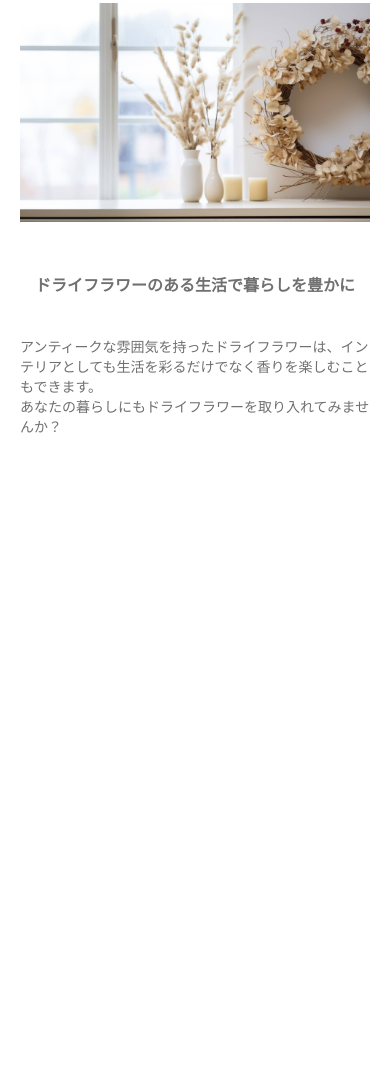
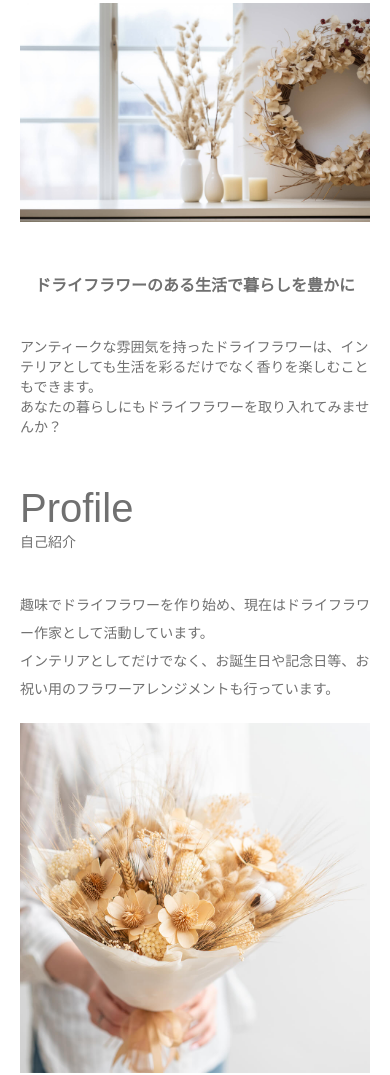
Before and after one commit to kosukeflute0614-dev/sample-website.practice, a plain HTML site: page docs/sample-01/index.html in a window 390 px wide. Shown: the part 63-1138 px from the top of the page. Before the commit the page ends 844 px from the top, so only its background shows below. Drawn offline with Linux system fonts and the light colour scheme; some packages are replaced by stand-ins of ours.

Commit message:
プロフィールセクションを追加

```diff
--- a/docs/sample-01/css/style.css
+++ b/docs/sample-01/css/style.css
@@ -81,6 +81,38 @@ a:hover{
     font-size: 14px;
 }
 
+/*プロフィール・ワークス共通部分*/
+.section-title{
+    font-weight: normal;
+    margin-bottom: 40px;
+}
+.section-title .en{
+    display: block;
+    font-size: 40px;
+}
+.section-title .ja{
+    display: block;
+    font-size: 14px;
+}
+
+/*プロフィール*/
+#profile{
+    display: flex;
+    align-items: center;
+    margin-bottom: 120px;
+}
+#profile .img{
+    width: 50%;
+}
+#profile .detail{
+    width: 50%;
+    padding-left: 80px;
+}
+#profile .detail p{
+    font-size: 14px;
+    line-height: 2;
+}
+
 
 
 
@@ -111,4 +143,26 @@ a:hover{
     .introduction .text{
         text-align: left;
     }
+
+    /*プロフィール・ワークス共通部分*/
+    .section-tytle{
+        margin-bottom: 25px;
+    }
+    .section-tytle .en{
+        font-size: 32px;
+    }
+
+    /*プロフィール*/
+    #profile{
+        flex-direction: column-reverse;
+        margin-bottom: 60px;
+    }
+    #profile .img{
+        width: 100%;
+    }
+    #profile .detail{
+        width: 100%;
+        padding-left: 0;
+        margin-bottom: 20px;
+    }
 }
--- a/docs/sample-01/index.html
+++ b/docs/sample-01/index.html
@@ -34,5 +34,19 @@
                 <p class="text">アンティークな雰囲気を持ったドライフラワーは、インテリアとしても生活を彩るだけでなく香りを楽しむこともできます。<br>
                 あなたの暮らしにもドライフラワーを取り入れてみませんか？</p>
             </div>
+
+            <section id="profile">
+                <div class="img">
+                    <img src="img/profile.jpg" alt="">
+                </div>
+                <div class="detail">
+                    <h2 class="section-title">
+                        <span class="en">Profile</span>
+                        <span class="ja">自己紹介</span>
+                    </h2>
+                    <p>趣味でドライフラワーを作り始め、現在はドライフラワー作家として活動しています。<br>
+                    インテリアとしてだけでなく、お誕生日や記念日等、お祝い用のフラワーアレンジメントも行っています。</p>
+                </div>
+            </section>
         </main>
     </body>
```
